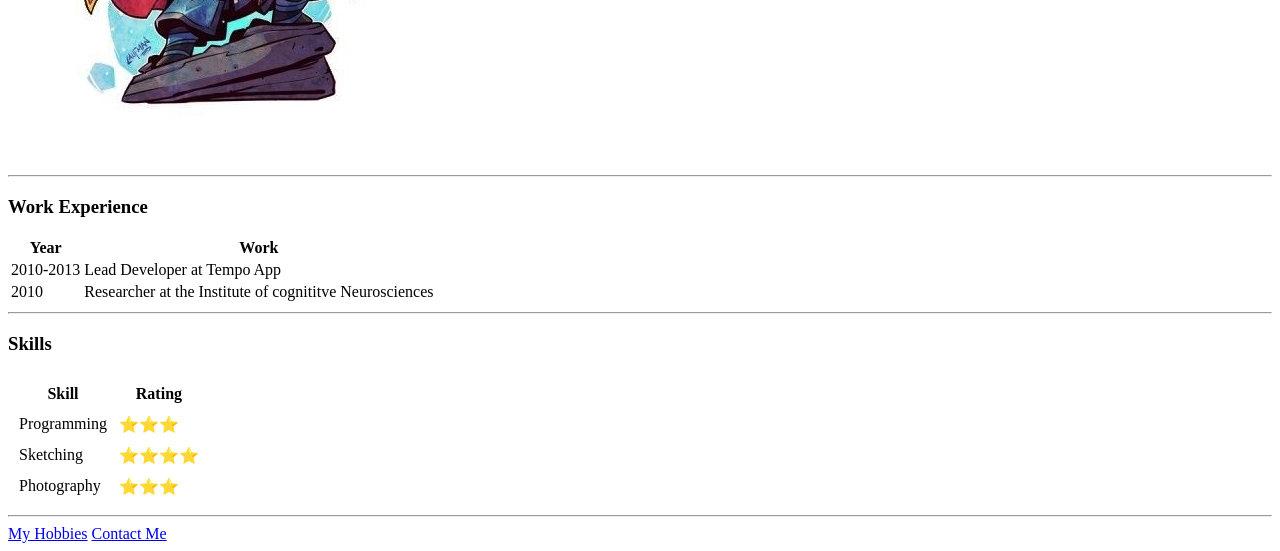
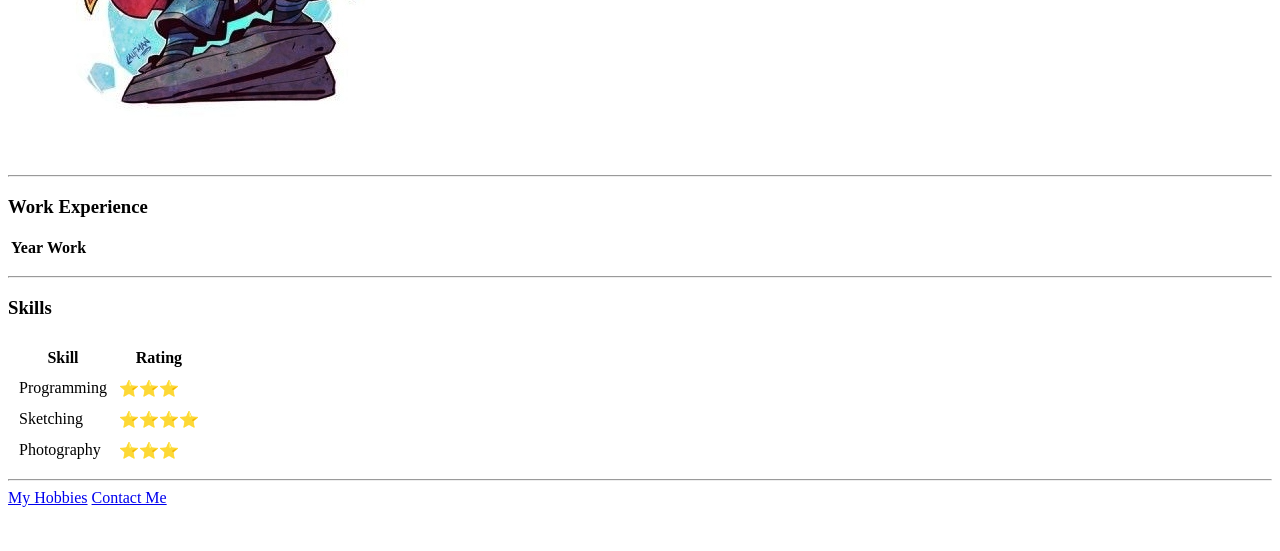
Before and after one commit to BalajiMadiri/cv, a plain HTML site: page index.html in a window 1280 px wide. Shown: the part 281-832 px from the top of the page. After the commit the page ends 800 px from the top, so only its background shows below. Drawn offline with Linux system fonts and the light colour scheme.

Commit message:
Made small edits in index.html

```diff
--- a/index.html
+++ b/index.html
@@ -32,12 +32,12 @@
       </thead>
       <tbody>
         <tr>
-          <td>2010-2013</td>
-          <td>Lead Developer at Tempo App</td>
+          <td></td>
+          <td></td>
         </tr>
         <tr>
-          <td>2010</td>
-          <td>Researcher at the Institute of cognititve Neurosciences</td>
+          <td></td>
+          <td></td>
         </tr>
       </tbody>
     </table>
```
